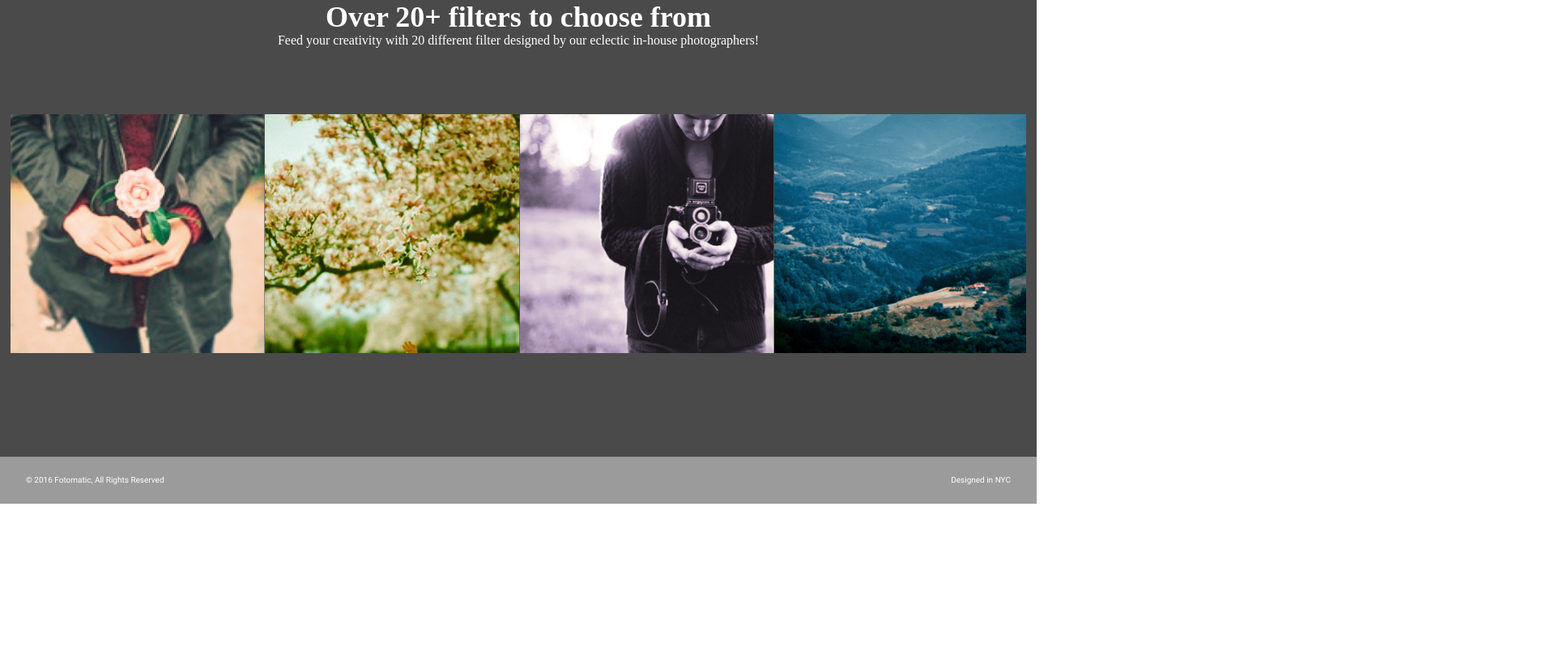
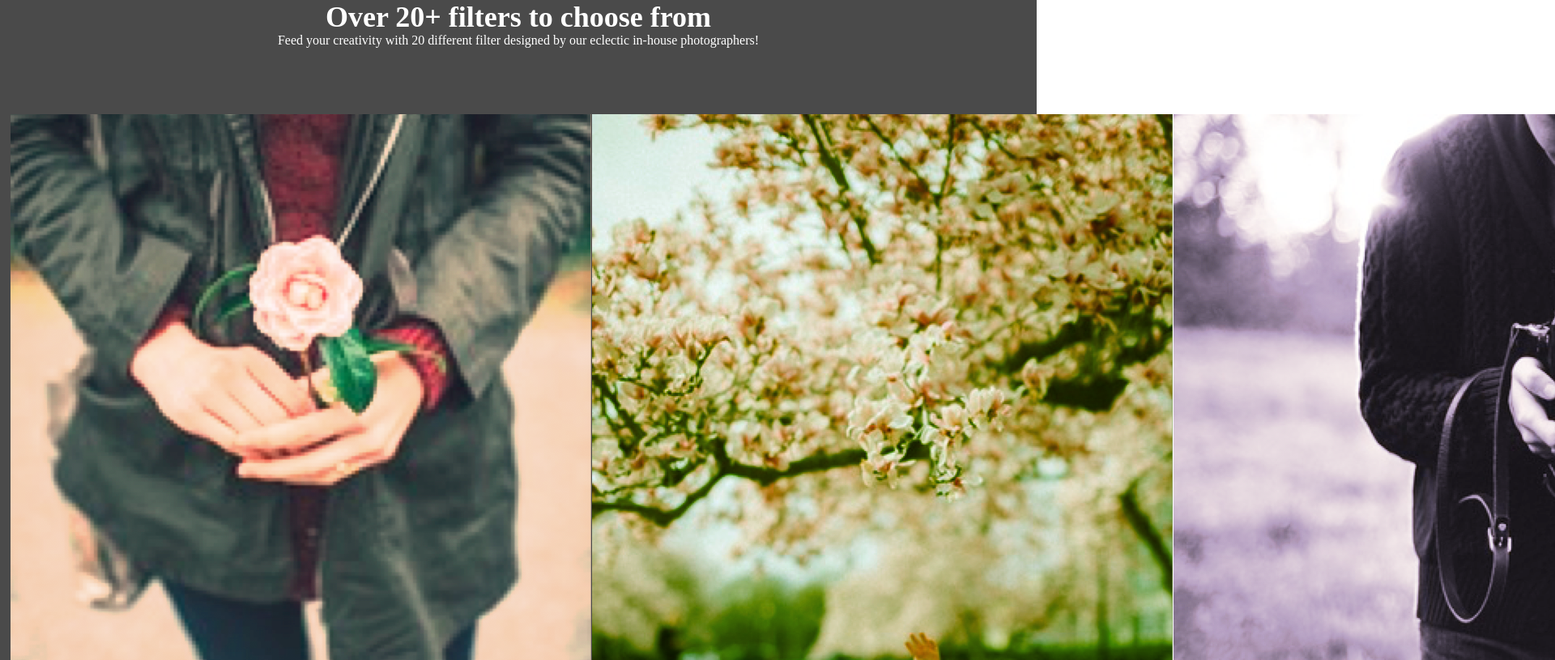
Before and after one commit to IkeCairns/fotomatic, a plain HTML site: page index.html in a window 1280 px wide. Shown: the part 1622-2437 px from the top of the page at 81% size, 1920 px wide, since content can reach past the window. Before the commit the page ends 2244 px from the top, so only its background shows below. Drawn offline with Linux system fonts and the light colour scheme; a web font is replaced by a local one.

Commit message:
till Filters 3/4/2019 @1

```diff
--- a/resources/css/style.css
+++ b/resources/css/style.css
@@ -392,12 +392,12 @@ header .mobile {
 }
 
 #filters-section .images-container img {
-  min-width: 0;
+  /* min-width: 0;
   object-position:0 0;
-  object-fit: contain;
+  object-fit: contain; */
   display: block;
   max-width: 100%;
-  margin-bottom: 64px;
+  /* margin-bottom: 64px; */
 }
 
 @media only screen and (max-width: 760px) {
@@ -437,7 +437,7 @@ header .mobile {
 }
 
 #quotes-section content {
-  padding: 5rem 0;
+  padding: 80px auto;
 }
 
 #quotes-section quote {
```
Also changed, not shown: index.html (+1 -1 lines).
